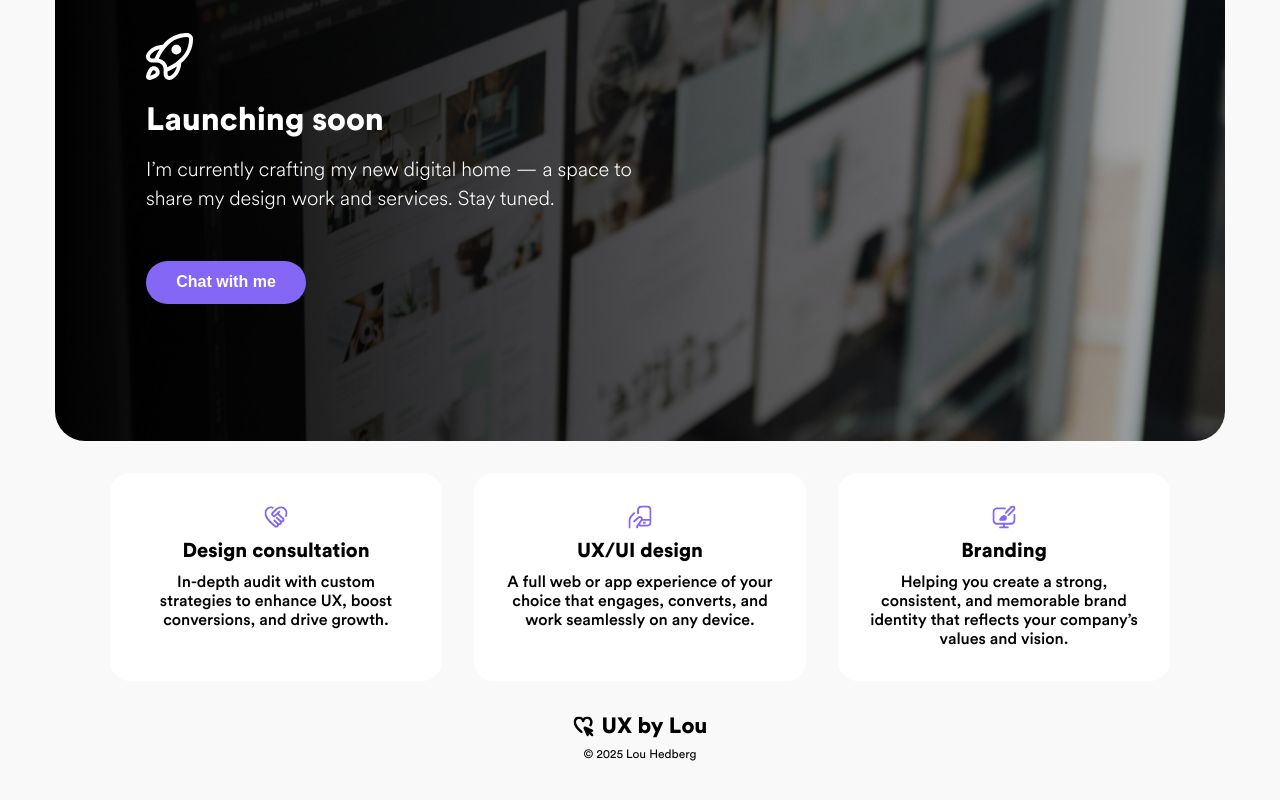
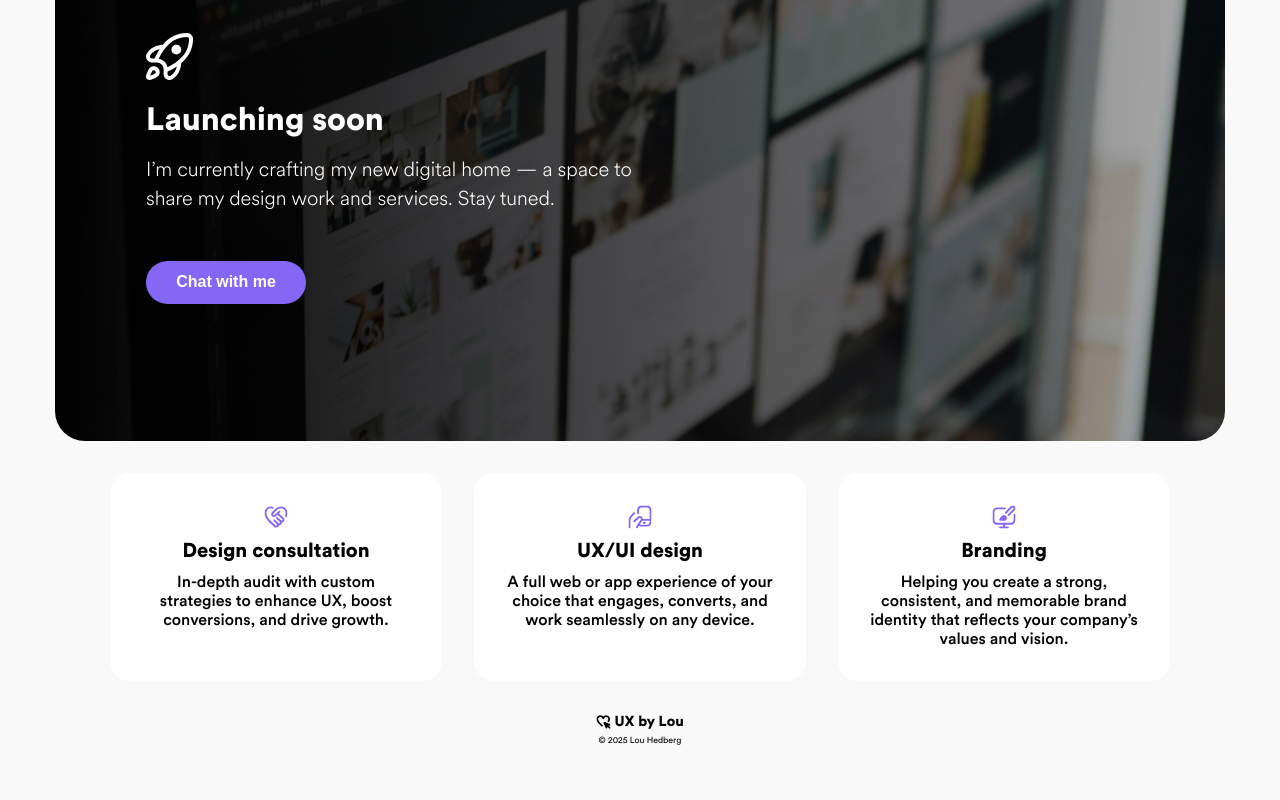
Before and after one commit to Janine-Codes/ux-lou, a Next.js app: page / in a window 1280 px wide. Shown: the part 262-1062 px from the top of the page. Built offline with nearby package versions, Linux system fonts and the light colour scheme.

Commit message:
Fix Footer smaller + Mailito link corrected

```diff
--- a/src/app/components/pre-launch/footer.module.css
+++ b/src/app/components/pre-launch/footer.module.css
@@ -2,7 +2,7 @@
   display: flex;
   flex-direction: column;
   align-items: center;
-  gap: var(--extra-small-spacing);
+  gap: 4px;
   margin-bottom: var(--ml-spacing);
 }
 
@@ -10,16 +10,16 @@
   display: flex;
   flex-direction: row;
   align-items: center;
-  font-size: 22px;
+  font-size: 0.9em;
   font-weight: var(--font-weight-extra-bold);
-  gap: var(--extra-small-spacing);
+  gap: 4px;
 }
 
 .logo {
-  width: 21px;
-  height: 21px;
+  width: 1em;
+  height: 1em;
 }
 
 .copyright {
-  font-size: 12px;
+  font-size: 0.55em;
 }
--- a/src/app/components/sub-components/button/Button.js
+++ b/src/app/components/sub-components/button/Button.js
@@ -3,7 +3,7 @@ import styles from "./button.module.css";
 
 export default function Button({ label, variant = "default", onClick }) {
   const handleClick = () => {
-    window.location.href = "mailto:loubrg@gmail.com";
+    window.location.href = "mailto:louhbrg@gmail.com";
     console.log("should open");
   };
 
```
